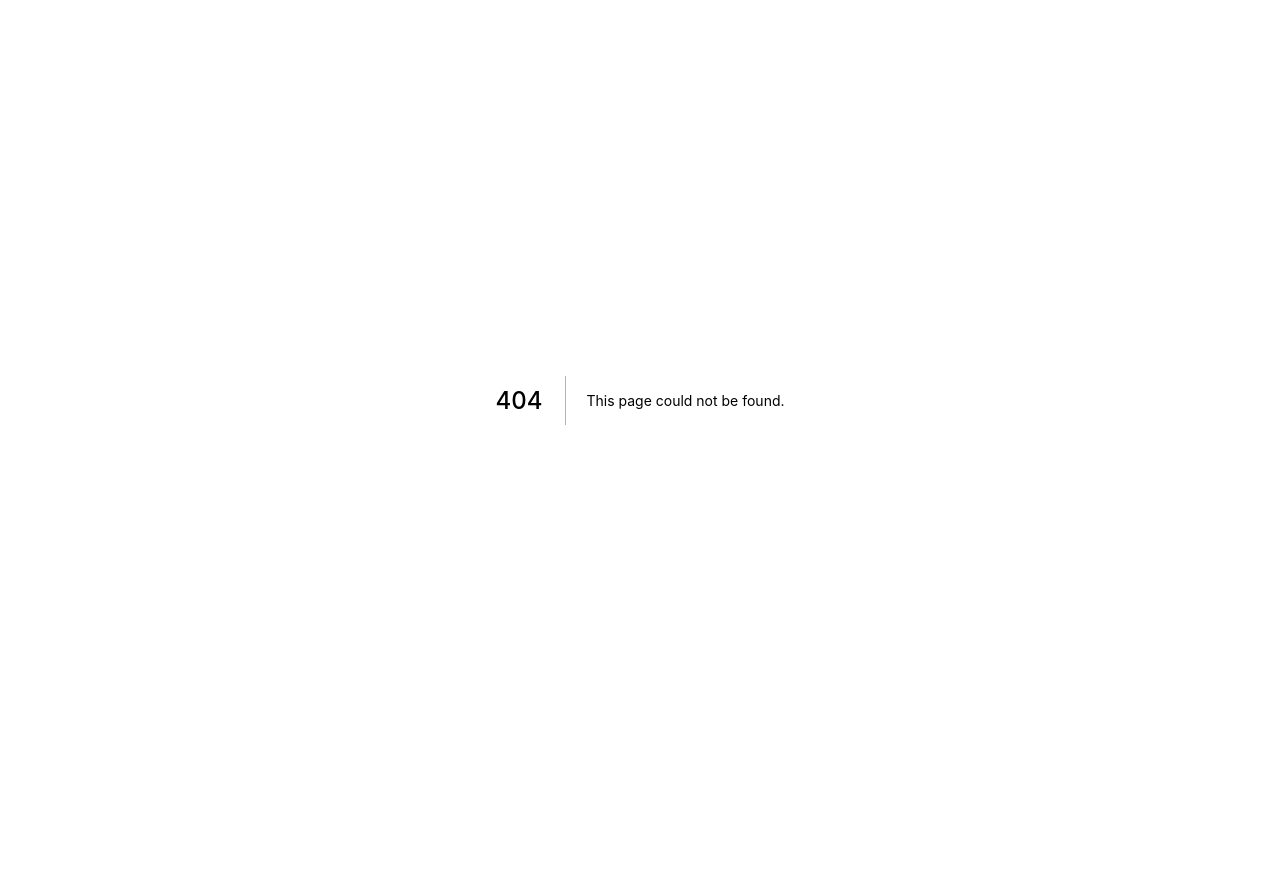
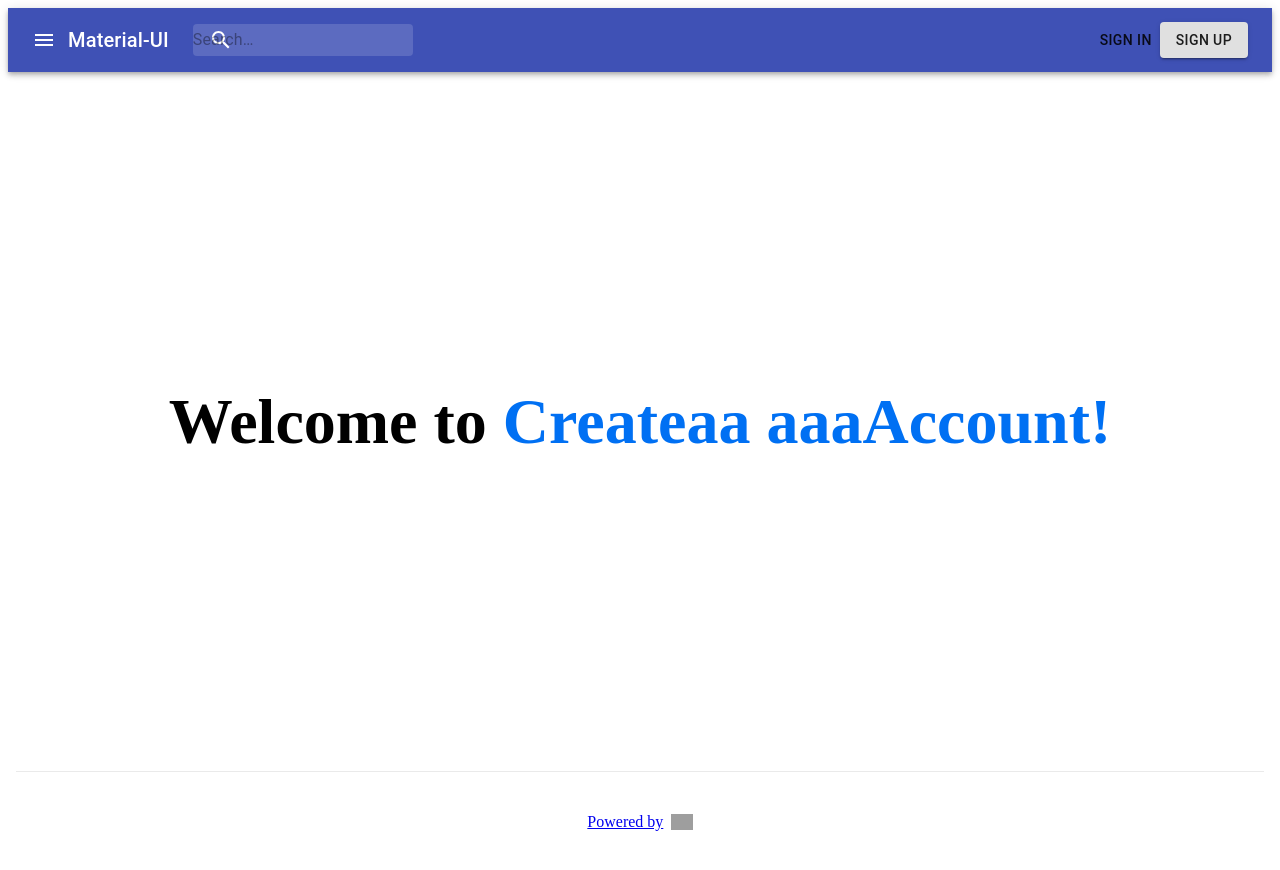
Before and after one commit to UnBArqDsw/2020.1_G2_TCLDL_Client, a Next.js app: page /create-account in a window 1280 px wide. Before the commit this address had no page. Shown: the top 870 px of the page. Before the commit the page ends 800 px from the top, so only its background shows below. Built offline with nearby package versions, Linux system fonts and the light colour scheme; grey boxes are pictures that could not be loaded.

Commit message:
adding page create account
Signed-off-by: Mikhaelle Bueno <mikhabueno@outlook.com>
Co-authored-by: Guilherme Deusdará <guibanci@gmail.com>

```diff
--- /dev/null
+++ b/src/pages/create-account.js
@@ -0,0 +1,36 @@
+import Head from 'next/head';
+import styles from '../styles/Home.module.css';
+import AppBar from '../components/AppBar'
+
+export default function Home() {
+  return (
+    <div>
+      <AppBar />
+      <div className={styles.container}>
+        <Head>
+          <title>TCLDL</title>
+          <link rel="icon" href="/favicon.ico" />
+        </Head>
+        <main className={styles.main}>
+          <h1 className={styles.title}>
+            Welcome to
+            {' '}
+            <a href="https://nextjs.org">Createaa aaaAccount!</a>
+          </h1>
+        </main>
+
+        <footer className={styles.footer}>
+          <a
+            href="https://vercel.com?utm_source=create-next-app&utm_medium=default-template&utm_campaign=create-next-app"
+            target="_blank"
+            rel="noopener noreferrer"
+          >
+            Powered by
+            {' '}
+            <img src="/vercel.svg" alt="Vercel Logo" className={styles.logo} />
+          </a>
+        </footer>
+      </div>
+    </div>
+  );
+}
```
